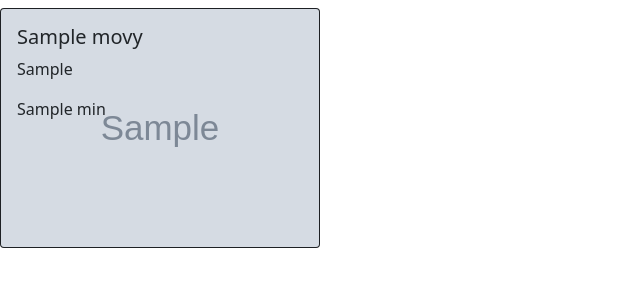
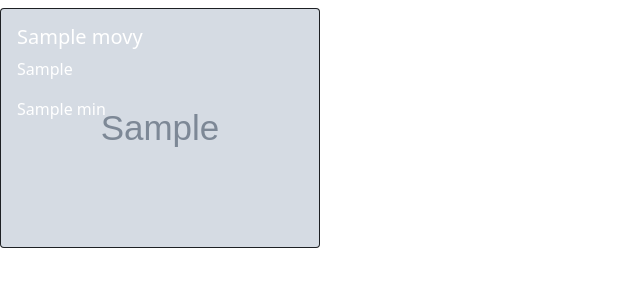
Before and after one commit to MarcHoutreille/getflixProject, a PHP site: page /home.php in a window 1280 px wide. Shown: the part 1127-1423 px from the top of the page, without its empty margins (0-640 px from the left). Run offline with PHP 8.4, Linux system fonts and the light colour scheme; tables that the repository leaves empty or names only in its code hold one stand-in row (values such as "Sample post"); grey boxes marked "Sample" are stand-in pictures; some libraries are stand-ins or nearby versions.

Commit message:
maj home php

```diff
--- a/home.php
+++ b/home.php
@@ -62,10 +62,10 @@
                     echo '
                             <div data-id=' . $data['id'] . ' class="card bg-dark text-black movie col-sm-3 px-0 mb-5">
                                 <img src=' . $data['thumbnail'] . ' class="card-img" alt=' . $data['title'] . ' >
-                                <div class="card-img-overlay">
-                                    <h5 class="card-title">' . $data['title'] . '</h5>
-                                    <p class="card-text text-black">' . $data['synopsis'] . '</p>
-                                    <p class="card-text">' . $data['duration'] . ' min</p>
+                                <div class="card-img-overlay viewTxt">
+                                    <h5 class="card-title text-white">' . $data['title'] . '</h5>
+                                    <p class="card-text text-white">' . $data['synopsis'] . '</p>
+                                    <p class="card-text text-white">' . $data['duration'] . ' min</p>
                             </div></div>';
                 }
             ?>
```
